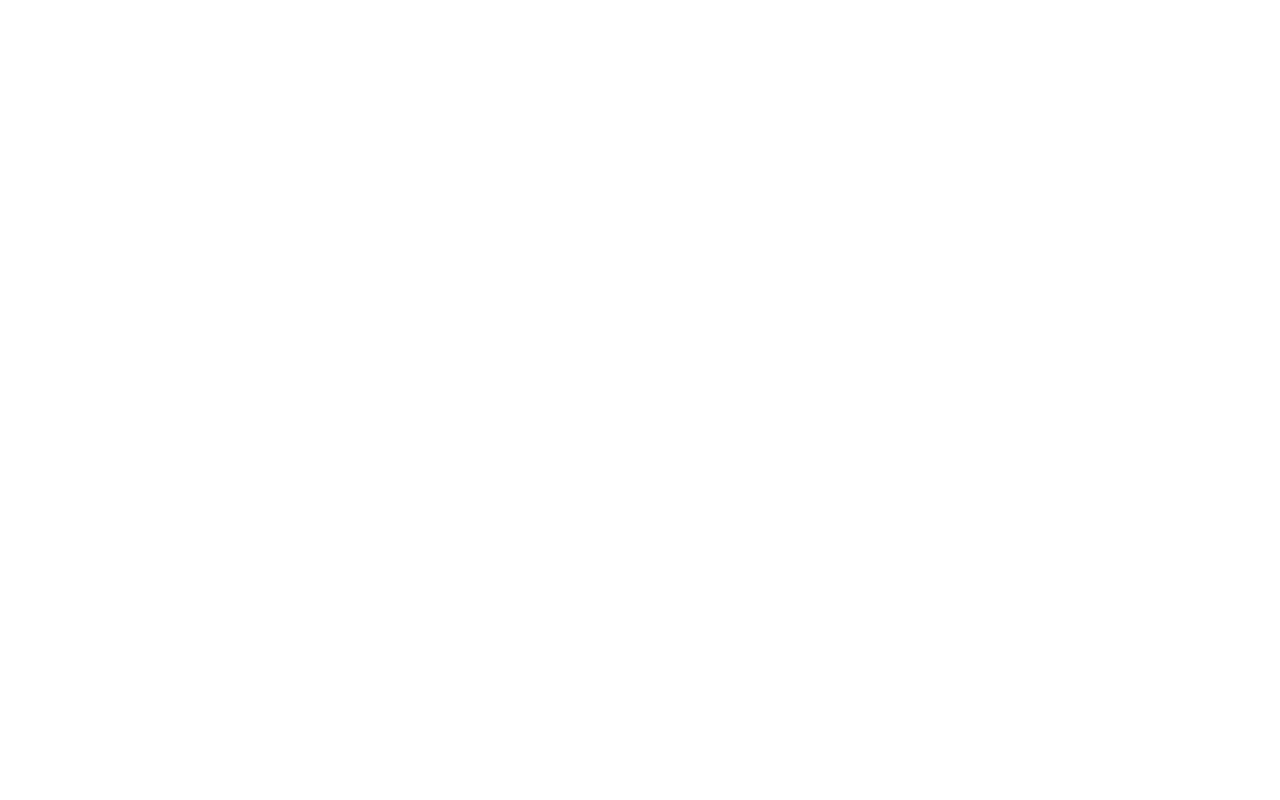
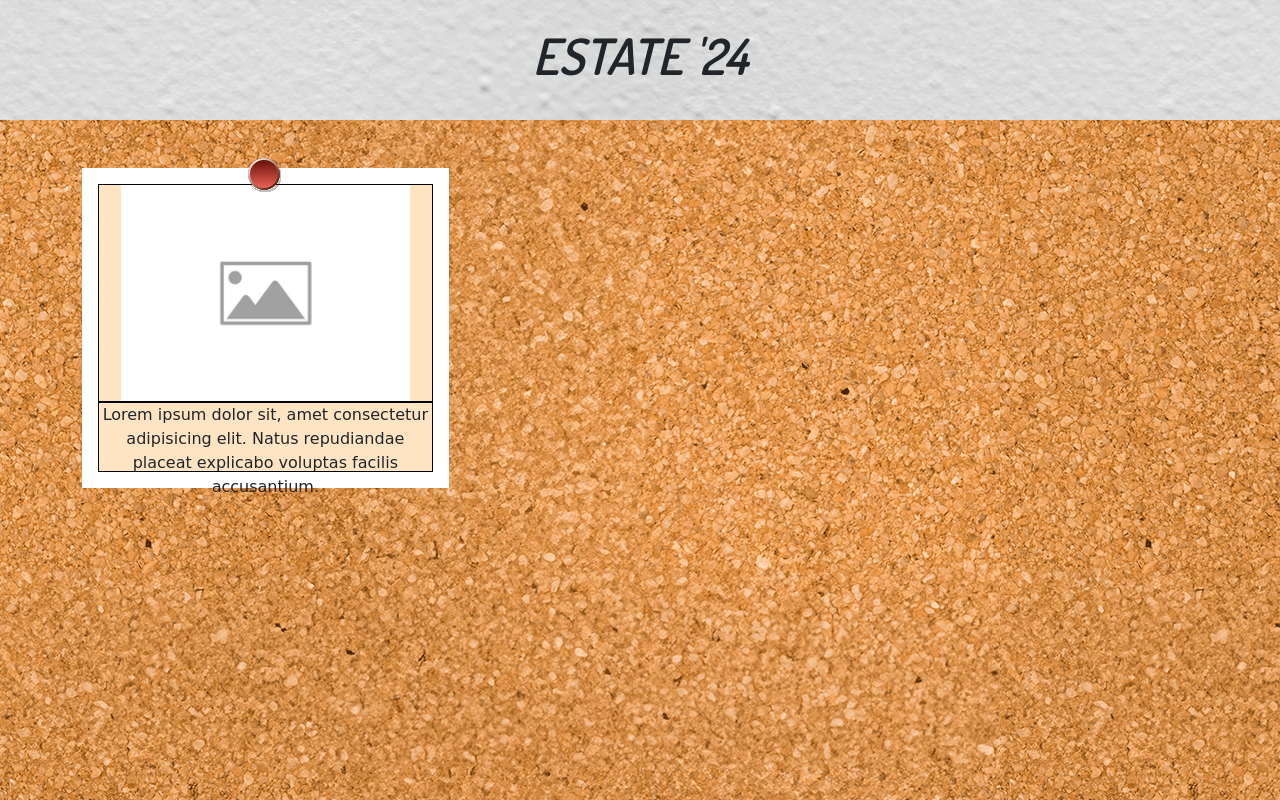
Before and after one commit to desireemezzotero/js-photo-blog, a plain HTML site: page index.html in a window 1280 px wide. Drawn offline with nearby package versions, Linux system fonts and the light colour scheme.

Commit message:
[add] graphics

```diff
--- a/css/style.css
+++ b/css/style.css
@@ -0,0 +1,56 @@
+*{
+  margin: 0;
+  padding: 0;
+  box-sizing: border-box;
+}
+
+
+.debug {
+  border: 1px solid black;
+  background-color:bisque;
+}
+
+
+/* body */
+body{
+  background-image:url('../img/cork.png');
+}
+
+
+/* header*/
+h1{
+  font-family: "Dosis", sans-serif;
+  font-style: italic;
+  font-size: 50px;
+}
+
+header{
+  height:120px;
+  background-image: url('../img/wall.png');
+}
+
+/* card */
+.card-dm{
+ background-color: white;
+ height:320px;
+}
+
+.text {
+  height:70px
+}
+
+.image{
+  height:calc(100% - 70px);
+}
+
+p{
+  font-family: "Dancing Script", cursive;
+  font-optical-sizing: auto;
+  font-style: normal;
+}
+
+.pin {
+  left: 50%;
+  transform: translate(-50%);
+  top: -10px
+}
--- a/index.html
+++ b/index.html
@@ -7,23 +7,50 @@
 
 
   <!-- bootstrap -->
-  <link href="https://cdn.jsdelivr.net/npm/bootstrap@5.3.3/dist/css/bootstrap.min.css" rel="stylesheet" integrity="sha384-QWTKZyjpPEjISv5WaRU9OFeRpok6YctnYmDr5pNlyT2bRjXh0JMhjY6hW+ALEwIH" crossorigin="anonymous">
-  <script src="https://cdn.jsdelivr.net/npm/bootstrap@5.3.3/dist/js/bootstrap.bundle.min.js" integrity="sha384-YvpcrYf0tY3lHB60NNkmXc5s9fDVZLESaAA55NDzOxhy9GkcIdslK1eN7N6jIeHz" crossorigin="anonymous"></script>
+   <link href="https://cdn.jsdelivr.net/npm/bootstrap@5.3.3/dist/css/bootstrap.min.css" rel="stylesheet" integrity="sha384-QWTKZyjpPEjISv5WaRU9OFeRpok6YctnYmDr5pNlyT2bRjXh0JMhjY6hW+ALEwIH" crossorigin="anonymous">
+   <script src="https://cdn.jsdelivr.net/npm/bootstrap@5.3.3/dist/js/bootstrap.bundle.min.js" integrity="sha384-YvpcrYf0tY3lHB60NNkmXc5s9fDVZLESaAA55NDzOxhy9GkcIdslK1eN7N6jIeHz" crossorigin="anonymous"></script>
 
   <!-- css -->
    <link rel="stylesheet" href="css/style.css">
 
+  <!-- font  -->
+   <link rel="preconnect" href="https://fonts.googleapis.com">
+   <link rel="preconnect" href="https://fonts.gstatic.com" crossorigin>
+   <link href="https://fonts.googleapis.com/css2?family=Dosis:wght@600&family=Fredoka:wdth,wght@97.7,300..700&family=Roboto+Slab:wght@344&display=swap" rel="stylesheet">
+</head>
+<body>
+  <header class="text-center d-flex justify-content-center align-items-center">
+    <div class="container">
+      <h1>ESTATE '24</h1>
+    </div>
+  </header>
+  <main>
+    <div class="container mt-5">
+      <div class="row gy-2 gx-2">
+
+        <div class="col-12 col-lg-6 col-xl-4 position-relative mb-3">
+
+          <div class="pin position-absolute">
+            <img src="./img/pin.svg" alt="">
+          </div>
+
+          <div class="card-dm p-3">
+            <div class="image debug justify-content-center d-flex">
+              <img src="./img/placeholder.png" alt="">
+            </div> <!-- img -->
+
+            <div class="text text-center debug">
+              <p>
+                Lorem ipsum dolor sit, amet consectetur adipisicing elit. Natus repudiandae placeat explicabo voluptas facilis accusantium.
+              </p>
+            </div>
+          </div><!-- card -->
+        </div><!-- col -->
 
 
-
-
-
-
-
-
-
-</head>
-<body>
-
+      </div><!-- div del row -->
+    </div> <!-- div del container -->
+  </main>
+  <script src="js/script.js"></script>
 </body>
 </html>
```
Also changed, not shown: img/placeholder.png (added).
